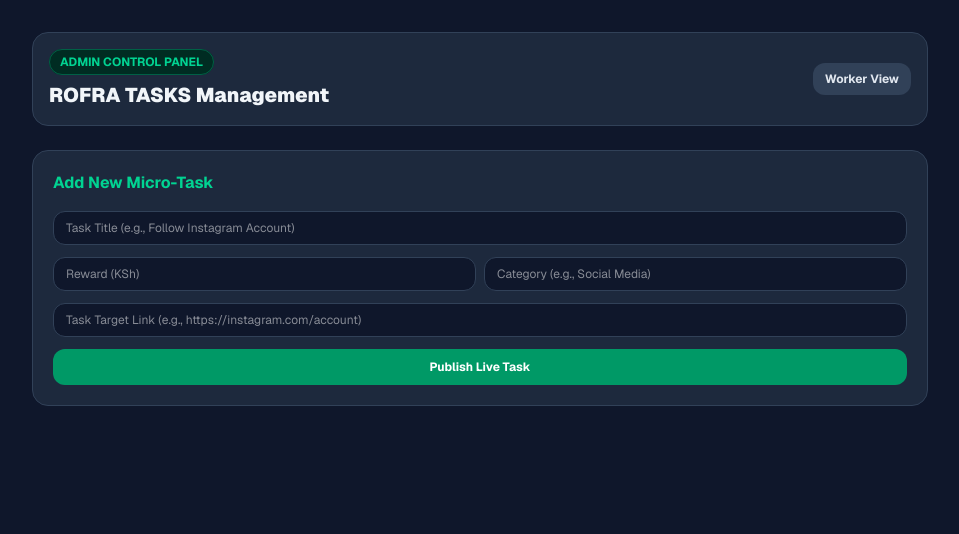
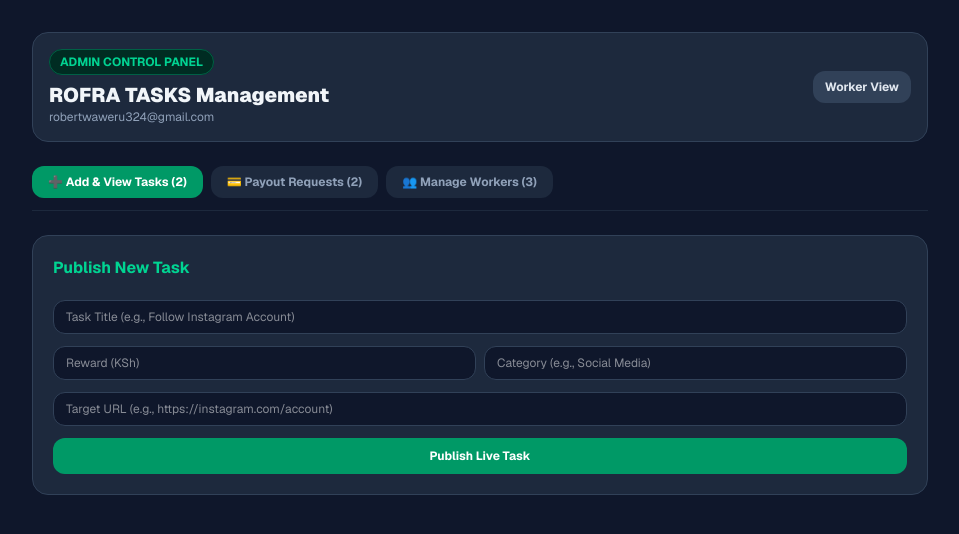
Before and after one commit to manageroutlier29-cell/rofra-tasks, a Next.js app: page /admin in a window 1280 px wide. Shown: the top 534 px of the page, without its empty margins (160-1119 px from the left). Built offline with nearby package versions, Linux system fonts and the light colour scheme.

Commit message:
Hide admin upgrade button and activate admin tabs for workers and payouts

```diff
--- a/app/admin/page.tsx
+++ b/app/admin/page.tsx
@@ -5,10 +5,29 @@ import { useRouter } from 'next/navigation';
 import { isAdmin } from '@/lib/auth';
 import { getStoredTasks, saveTask, Task } from '@/lib/tasks';
 
+interface Worker {
+  id: string;
+  name: string;
+  email: string;
+  balance: number;
+  pendingWithdrawal: number;
+  phone: string;
+}
+
 export default function AdminDashboard() {
   const router = useRouter();
   const [currentUserEmail, setCurrentUserEmail] = useState<string>('');
+  const [activeTab, setActiveTab] = useState<'tasks' | 'payouts' | 'workers'>('tasks');
+
+  // Admin Managed State
   const [tasks, setTasks] = useState<Task[]>([]);
+  const [workers, setWorkers] = useState<Worker[]>([
+    { id: '1', name: 'James Kariuki', email: 'james@gmail.com', balance: 450, pendingWithdrawal: 250, phone: '0712345678' },
+    { id: '2', name: 'Mary Wanjiku', email: 'mary@gmail.com', balance: 1200, pendingWithdrawal: 500, phone: '0722000111' },
+    { id: '3', name: 'Peter Otieno', email: 'peter@gmail.com', balance: 150, pendingWithdrawal: 0, phone: '0799887766' },
+  ]);
+
+  // Task Form State
   const [newTaskTitle, setNewTaskTitle] = useState('');
   const [newTaskReward, setNewTaskReward] = useState('');
   const [newTaskCategory, setNewTaskCategory] = useState('');
@@ -39,26 +58,67 @@ export default function AdminDashboard() {
     setNewTaskReward('');
     setNewTaskCategory('');
     setNewTaskLink('');
-    alert('Task added successfully! It is now live on the Worker Dashboard.');
+    alert('Task added successfully! It is live on worker dashboards.');
+  };
+
+  const handleApprovePayout = (workerId: string) => {
+    setWorkers(workers.map(w => w.id === workerId ? { ...w, pendingWithdrawal: 0 } : w));
+    alert('Payment marked as processed!');
+  };
+
+  const handleDeleteWorker = (workerId: string) => {
+    if (confirm('Are you sure you want to delete this worker account?')) {
+      setWorkers(workers.filter(w => w.id !== workerId));
+    }
   };
 
   return (
     <div className="min-h-screen bg-slate-900 text-slate-100 p-4 md:p-8 font-sans">
       <div className="max-w-4xl mx-auto space-y-6">
+
+        {/* Header */}
         <div className="flex justify-between items-center bg-slate-800 p-4 rounded-2xl border border-slate-700">
           <div>
             <span className="text-xs font-bold text-emerald-400 bg-emerald-950 px-2.5 py-1 rounded-full border border-emerald-800">
               ADMIN CONTROL PANEL
             </span>
             <h1 className="text-xl font-black mt-2">ROFRA TASKS Management</h1>
+            <p className="text-xs text-slate-400">{currentUserEmail}</p>
           </div>
-          <button onClick={() => router.push('/dashboard')} className="text-xs bg-slate-700 px-3 py-2 rounded-xl text-slate-200 font-bold">
+          <button
+            onClick={() => router.push('/dashboard')}
+            className="text-xs bg-slate-700 hover:bg-slate-600 px-3 py-2 rounded-xl text-slate-200 font-bold"
+          >
             Worker View
           </button>
         </div>
 
-        <div className="bg-slate-800 p-5 rounded-2xl border border-slate-700 space-y-4">
-          <h2 className="text-base font-bold text-emerald-400">Add New Micro-Task</h2>
+        {/* Tab Controls */}
+        <div className="flex gap-2 border-b border-slate-800 pb-3 overflow-x-auto">
+          <button
+            onClick={() => setActiveTab('tasks')}
+            className={`px-4 py-2 rounded-xl text-xs font-bold transition whitespace-nowrap ${activeTab === 'tasks' ? 'bg-emerald-600 text-white' : 'bg-slate-800 text-slate-400'}`}
+          >
+            ➕ Add & View Tasks ({tasks.length})
+          </button>
+          <button
+            onClick={() => setActiveTab('payouts')}
+            className={`px-4 py-2 rounded-xl text-xs font-bold transition whitespace-nowrap ${activeTab === 'payouts' ? 'bg-emerald-600 text-white' : 'bg-slate-800 text-slate-400'}`}
+          >
+            💳 Payout Requests ({workers.filter(w => w.pendingWithdrawal > 0).length})
+          </button>
+          <button
+            onClick={() => setActiveTab('workers')}
+            className={`px-4 py-2 rounded-xl text-xs font-bold transition whitespace-nowrap ${activeTab === 'workers' ? 'bg-emerald-600 text-white' : 'bg-slate-800 text-slate-400'}`}
+          >
+            👥 Manage Workers ({workers.length})
+          </button>
+        </div>
+
+        {/* TAB 1: TASKS */}
+        {activeTab === 'tasks' && (
+          <div className="bg-slate-800 p-5 rounded-2xl border border-slate-700 space-y-5">
+            <h2 className="text-base font-bold text-emerald-400">Publish New Task</h2>
             <form onSubmit={handleAddTask} className="space-y-3">
               <input
                 type="text"
@@ -87,7 +147,7 @@ export default function AdminDashboard() {
               </div>
               <input
                 type="url"
-              placeholder="Task Target Link (e.g., https://instagram.com/account)"
+                placeholder="Target URL (e.g., https://instagram.com/account)"
                 value={newTaskLink}
                 onChange={(e) => setNewTaskLink(e.target.value)}
                 className="w-full bg-slate-900 border border-slate-700 rounded-xl px-3 py-2 text-xs text-white"
@@ -97,6 +157,59 @@ export default function AdminDashboard() {
               </button>
             </form>
           </div>
+        )}
+
+        {/* TAB 2: PAYOUT REQUESTS */}
+        {activeTab === 'payouts' && (
+          <div className="bg-slate-800 p-5 rounded-2xl border border-slate-700 space-y-4">
+            <h2 className="text-base font-bold text-amber-400">Pending Manual M-Pesa Withdrawals</h2>
+            <div className="space-y-3">
+              {workers.filter(w => w.pendingWithdrawal > 0).map(worker => (
+                <div key={worker.id} className="flex flex-col sm:flex-row justify-between items-start sm:items-center p-3 bg-slate-900 rounded-xl border border-slate-700/50 gap-3">
+                  <div>
+                    <div className="font-bold text-sm">{worker.name} ({worker.email})</div>
+                    <div className="text-xs text-slate-400">M-Pesa Number: <span className="text-emerald-400 font-mono">{worker.phone}</span></div>
+                    <div className="text-xs font-bold text-amber-400">Amount Requested: KSh {worker.pendingWithdrawal}</div>
+                  </div>
+                  <button
+                    onClick={() => handleApprovePayout(worker.id)}
+                    className="bg-emerald-600 hover:bg-emerald-500 text-white px-4 py-2 rounded-xl text-xs font-bold shadow"
+                  >
+                    Mark as Paid (M-Pesa Sent)
+                  </button>
+                </div>
+              ))}
+              {workers.filter(w => w.pendingWithdrawal > 0).length === 0 && (
+                <p className="text-xs text-slate-500 py-4 text-center">No pending withdrawal requests.</p>
+              )}
+            </div>
+          </div>
+        )}
+
+        {/* TAB 3: MANAGE WORKERS */}
+        {activeTab === 'workers' && (
+          <div className="bg-slate-800 p-5 rounded-2xl border border-slate-700 space-y-4">
+            <h2 className="text-base font-bold text-slate-200">Registered Platform Workers</h2>
+            <div className="space-y-3">
+              {workers.map(worker => (
+                <div key={worker.id} className="flex justify-between items-center p-3 bg-slate-900 rounded-xl border border-slate-700/50">
+                  <div>
+                    <div className="font-bold text-sm">{worker.name}</div>
+                    <div className="text-xs text-slate-400">{worker.email} • {worker.phone}</div>
+                    <div className="text-xs text-slate-300 mt-0.5">Balance: KSh {worker.balance}</div>
+                  </div>
+                  <button
+                    onClick={() => handleDeleteWorker(worker.id)}
+                    className="bg-red-600/20 hover:bg-red-600 text-red-400 hover:text-white border border-red-800 px-3 py-1.5 rounded-xl text-xs font-bold transition"
+                  >
+                    Delete Worker
+                  </button>
+                </div>
+              ))}
+            </div>
+          </div>
+        )}
+
       </div>
     </div>
   );
--- a/app/dashboard/page.tsx
+++ b/app/dashboard/page.tsx
@@ -11,10 +11,12 @@ export default function WorkerDashboard() {
   const [taskList, setTaskList] = useState<Task[]>([]);
 
   useEffect(() => {
-    const storedEmail = localStorage.getItem('userEmail') || 'worker@rofratasks.com';
+    const storedEmail = localStorage.getItem('userEmail') || 'robertwaweru324@gmail.com';
     setUserEmail(storedEmail);
     setTaskList(getStoredTasks());
   }, []);
+
+  const userIsAdmin = isAdmin(userEmail);
 
   const handleStartTask = (task: Task) => {
     if (task.link) {
@@ -39,7 +41,7 @@ export default function WorkerDashboard() {
           </div>
 
           <div className="flex items-center gap-2">
-            {isAdmin(userEmail) && (
+            {userIsAdmin && (
               <button
                 onClick={() => router.push('/admin')}
                 className="bg-amber-500 hover:bg-amber-600 text-white text-xs font-bold px-3 py-2 rounded-xl shadow-sm transition"
@@ -58,22 +60,28 @@ export default function WorkerDashboard() {
       </header>
 
       <main className="max-w-6xl mx-auto px-4 py-6 space-y-6">
+        {/* Earnings Card */}
         <div className="bg-[#2a7a4c] text-white p-6 rounded-3xl shadow-md space-y-4">
           <div className="flex justify-between items-center">
             <span className="text-xs uppercase font-extrabold text-emerald-200 tracking-wider">Available Balance</span>
             <span className="text-[10px] bg-emerald-900/50 text-emerald-200 font-bold px-2.5 py-1 rounded-full border border-emerald-700/50">
-              STANDARD ACCOUNT
+              {userIsAdmin ? 'ADMIN ACCOUNT' : 'STANDARD ACCOUNT'}
             </span>
           </div>
           <div className="text-4xl font-black">KSh 0.00</div>
+
+          {/* Upgrade Banner - HIDDEN FOR ADMIN */}
+          {!userIsAdmin && (
             <button
               onClick={() => router.push('/upgrade')}
               className="bg-amber-400 hover:bg-amber-500 text-slate-900 font-black text-xs py-3 px-4 rounded-xl transition shadow-md w-full"
             >
               👑 Upgrade to Pro to Unlock Instant M-Pesa Withdrawals
             </button>
+          )}
         </div>
 
+        {/* Tasks Section */}
         <div className="bg-white p-6 rounded-3xl border border-slate-200 shadow-sm space-y-4">
           <div className="flex justify-between items-center">
             <div>
```
Lines whose indentation alone changed are shown as unchanged.
